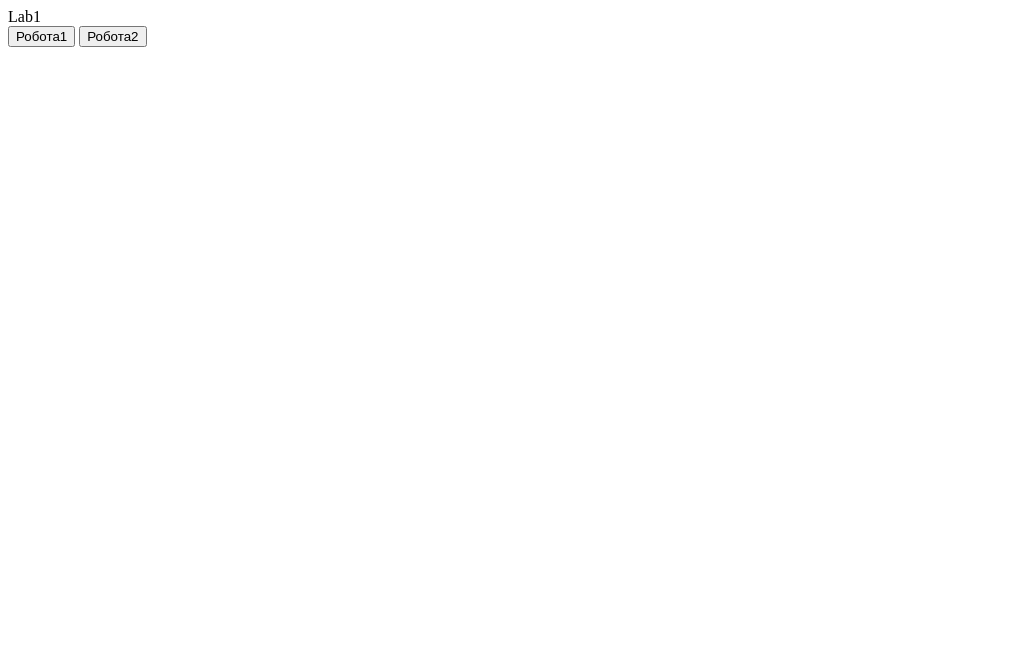
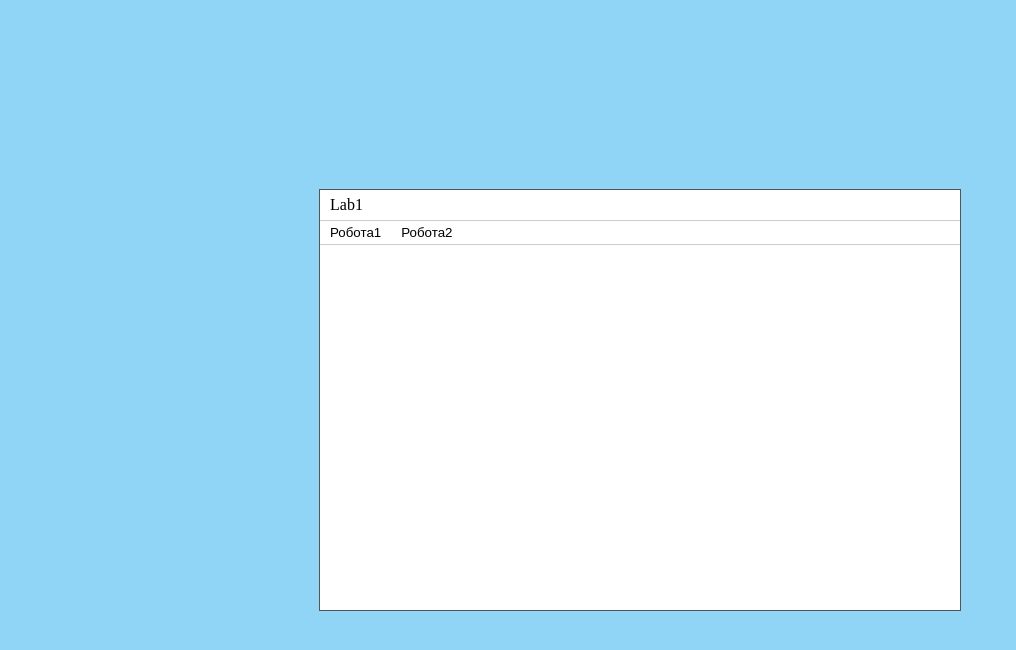
Before and after one commit to awwwixy/oop-labs, a plain HTML site: page Lab1/index.html in a window 1280 px wide. Shown: the whole page, without its empty margins (0-1016 px from the left). Drawn offline with Linux system fonts and the light colour scheme.

Commit message:
Add window styles

```diff
--- a/Lab1/index.html
+++ b/Lab1/index.html
@@ -4,6 +4,8 @@
     <meta charset="UTF-8">
     <meta name="viewport" content="width=device-width, initial-scale=1.0">
     <title>Lab1</title>
+    <link rel="stylesheet" href="style.css">
+    <script type="module" src="Lab1.js"></script>
 </head>
 <body>
     <div class="window">
--- /dev/null
+++ b/Lab1/style.css
@@ -0,0 +1,44 @@
+body {
+    background: rgb(144, 213, 245);
+    display: flex;
+    justify-content: center;
+    align-items: center;
+    min-height: 100vh;
+    margin: 0;
+}
+
+.window {
+    width: 640px;
+    height: 420px;
+    border: 1px solid #555;
+    background: #f0f0f0;
+    display: flex;
+    flex-direction: column;
+}
+
+.title-bar {
+    background: #fff;
+    padding: 6px 10px;
+    border-bottom: 1px solid #ccc;
+}
+
+.menu-bar {
+    display: flex;
+    background: #fff;
+    border-bottom: 1px solid #ccc;
+}
+
+.menu-item {
+    border: none;
+    background: none;
+    padding: 4px 10px;
+}
+
+.menu-item:hover {
+    background: #cce8ff;
+}
+
+#clientArea {
+    flex: 1;
+    background: #fff;
+}
```
